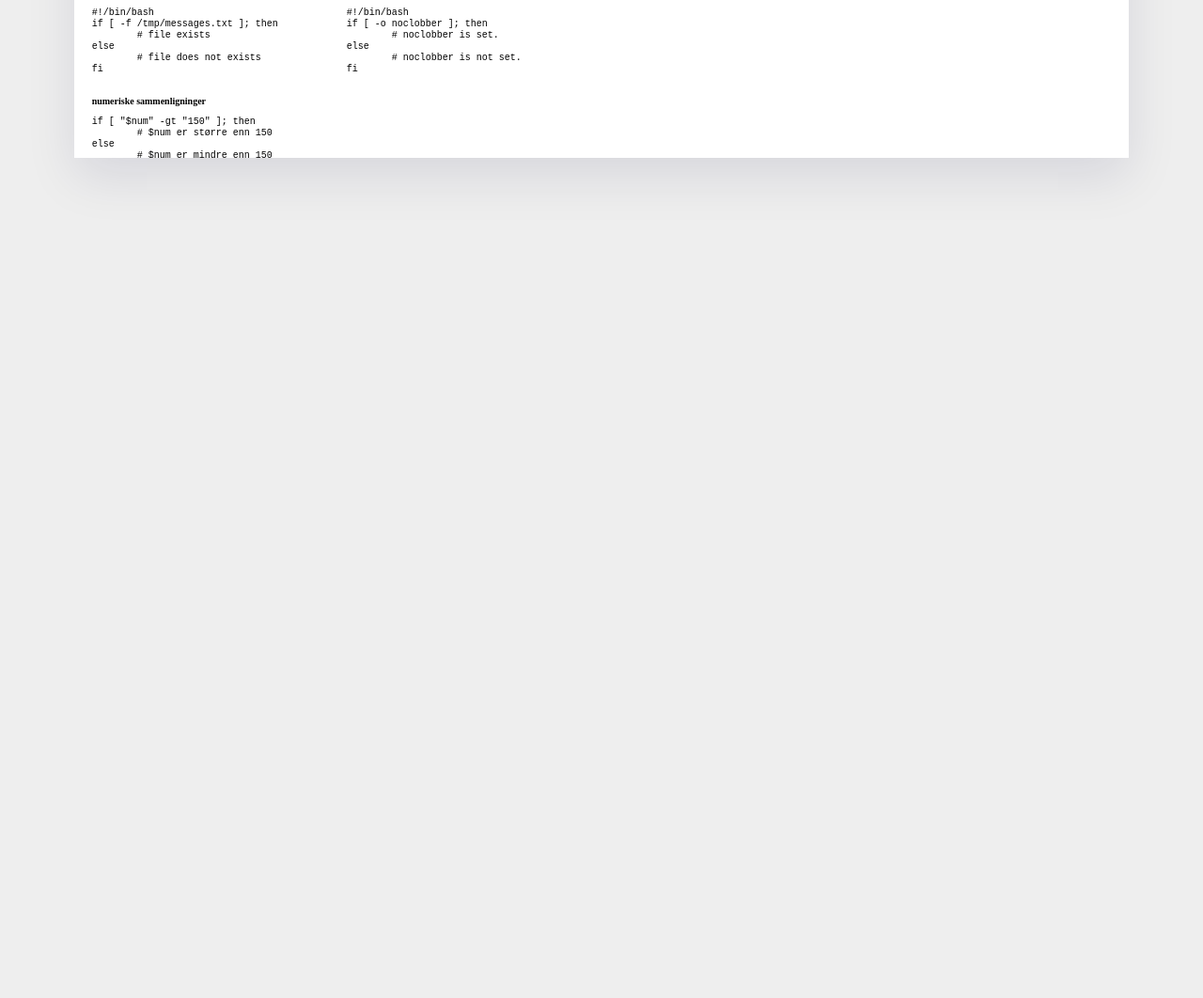
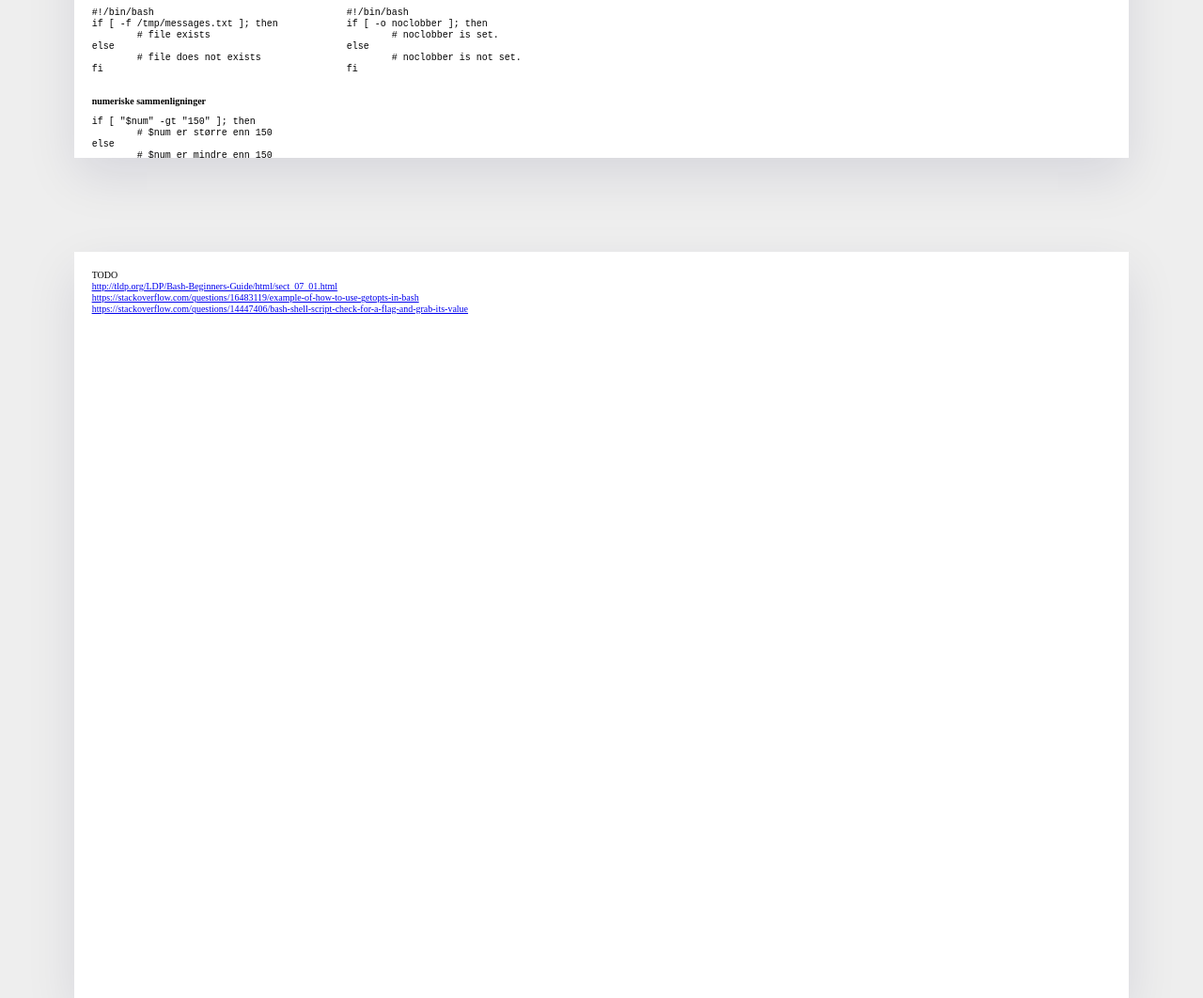
Before and after one commit to bjornarhagen/jukseark, a website built with webpack: page src/html/linux.html in a window 1280 px wide. Shown: the part 2513-3575 px from the top of the page at 94% size. Before the commit the page ends 2781 px from the top, so only its background shows below. Built offline with nearby package versions, Linux system fonts and the light colour scheme; files whose address does not match are found by name.

Commit message:
Added TODO things

```diff
--- a/src/html/linux.html
+++ b/src/html/linux.html
@@ -703,5 +703,20 @@ fi
 			</div>
 		</section>
 	</div>
+	<div class="wrapper">
+		<section>
+			<div class="row">
+				<p>TODO</p>
+				<p><a href="http://tldp.org/LDP/Bash-Beginners-Guide/html/sect_07_01.html">http://tldp.org/LDP/Bash-Beginners-Guide/html/sect_07_01.html</a></p>
+				<p><a href="https://stackoverflow.com/questions/16483119/example-of-how-to-use-getopts-in-bash">https://stackoverflow.com/questions/16483119/example-of-how-to-use-getopts-in-bash</a></p>
+				<p><a href="https://stackoverflow.com/questions/14447406/bash-shell-script-check-for-a-flag-and-grab-its-value">https://stackoverflow.com/questions/14447406/bash-shell-script-check-for-a-flag-and-grab-its-value</a></p>
+			</div>
+		</section>
+		<section>
+			<div class="row">
+
+			</div>
+		</section>
+	</div>
 </body>
 </html>
```
